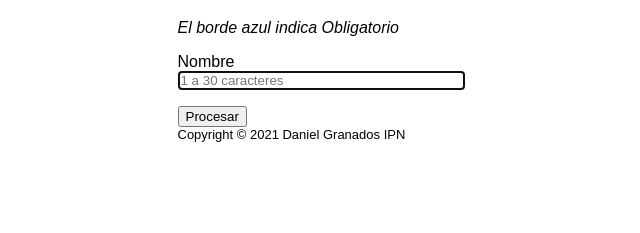
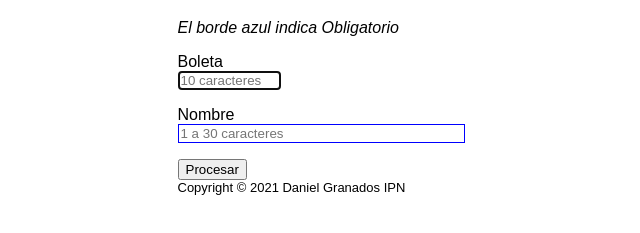
Before and after one commit to Tarea1ProWeb/Tarea1ProWeb.github.io, a plain HTML site: page index.html in a window 1280 px wide. Shown: the part 69-302 px from the top of the page, without its empty margins (319-959 px from the left). Drawn offline with Linux system fonts and the light colour scheme.

Commit message:
Agregar Boleta HTML

```diff
--- a/index.html
+++ b/index.html
@@ -39,6 +39,14 @@
         <p><em>El borde azul indica Obligatorio</em></p>
         <p>
             <label accesskey="N">
+                Boleta<br>
+                <input type="text" name="boleta" autofocus pattern=".{1,10}" title="10 caracteres"
+                    required maxlength="10" size="10" placeholder="10 caracteres"> <!--CUADRO DE ENTRADA-->
+            </label>
+            <br><output id="salidaBoleta"></output>
+        </p>
+        <p>
+            <label accesskey="N">
                 Nombre<br>
                 <input type="text" name="nombre" autofocus pattern=".{1,30}" title="De 1 a 30 caracteres"
                     required maxlength="30" size="33" placeholder="1 a 30 caracteres"> <!--CUADRO DE ENTRADA-->
```
